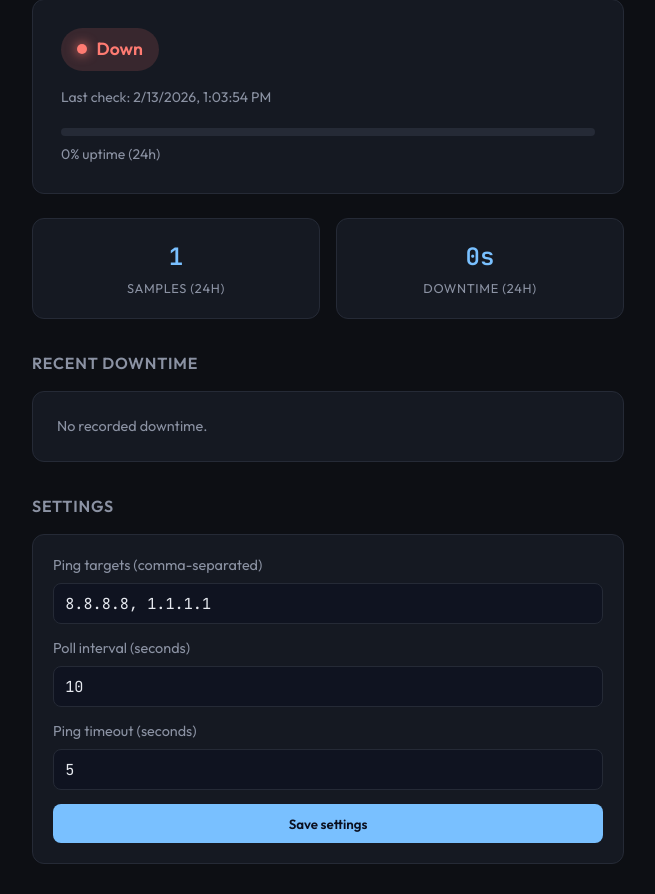
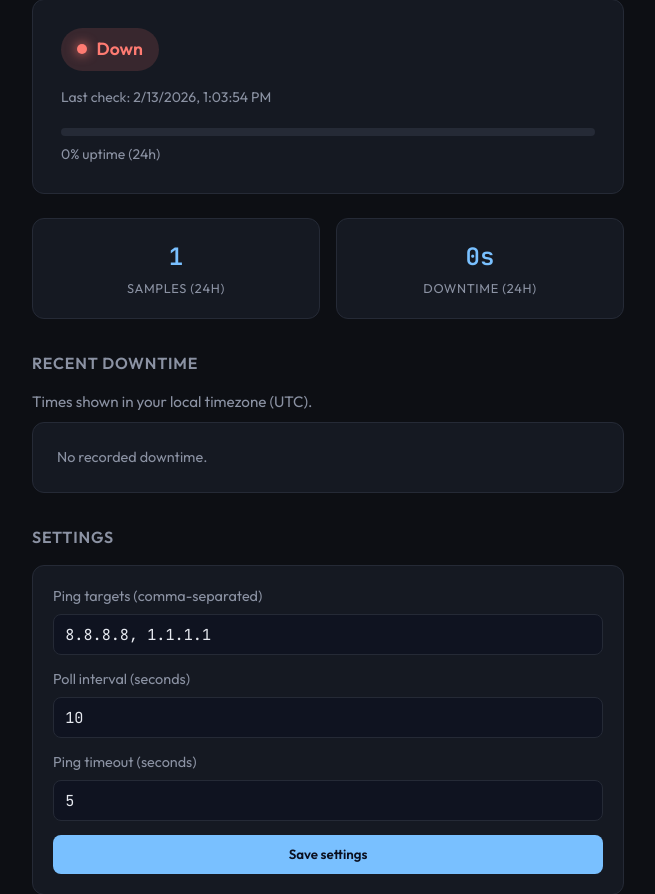
Before and after one commit to vishnuupanickar/heimdall, a Flask app: template src/heimdall/templates/dashboard.html in a window 1280 px wide. Shown: the part 334-1228 px from the top of the page, without its empty margins (312-967 px from the left). Before the commit the page ends 1198 px from the top, so only its background shows below. Run offline with Flask 3, Linux system fonts and the light colour scheme; the template is opened without the code that fills it, so the values that code supplies are empty; data comes from the database, SQL or seed files in the repository.

Commit message:
Added small subtitle to show user timezone

```diff
--- a/src/heimdall/templates/dashboard.html
+++ b/src/heimdall/templates/dashboard.html
@@ -42,6 +42,7 @@
 
     <section class="downtimes-section">
       <h2 class="section-title">Recent downtime</h2>
+      <p class="subtitle" id="downtimeTimezone" style="margin-bottom: 0.5rem;">Times shown in your local timezone.</p>
       <div class="downtimes-list" id="downtimesList">
         <p class="empty" id="downtimesEmpty">No recorded downtime.</p>
       </div>
@@ -79,6 +80,7 @@
     const downtimeSecEl = document.getElementById('downtimeSec');
     const downtimesList = document.getElementById('downtimesList');
     const downtimesEmpty = document.getElementById('downtimesEmpty');
+    const downtimeTimezone = document.getElementById('downtimeTimezone');
     const targetCode = document.getElementById('targetCode');
     const settingsForm = document.getElementById('settingsForm');
     const cfgTargets = document.getElementById('cfgTargets');
@@ -102,6 +104,13 @@
       const h = Math.floor(m / 60);
       const mm = m % 60;
       return h + 'h ' + mm + 'm ' + s + 's';
+    }
+
+    function renderTimezoneHint() {
+      const tz = Intl.DateTimeFormat().resolvedOptions().timeZone;
+      downtimeTimezone.textContent = tz
+        ? 'Times shown in your local timezone (' + tz + ').'
+        : 'Times shown in your local timezone.';
     }
 
     async function fetchJson(path) {
@@ -235,6 +244,7 @@
       }
     });
 
+    renderTimezoneHint();
     loadConfig();
     refresh();
     setInterval(refresh, 3000);
```
